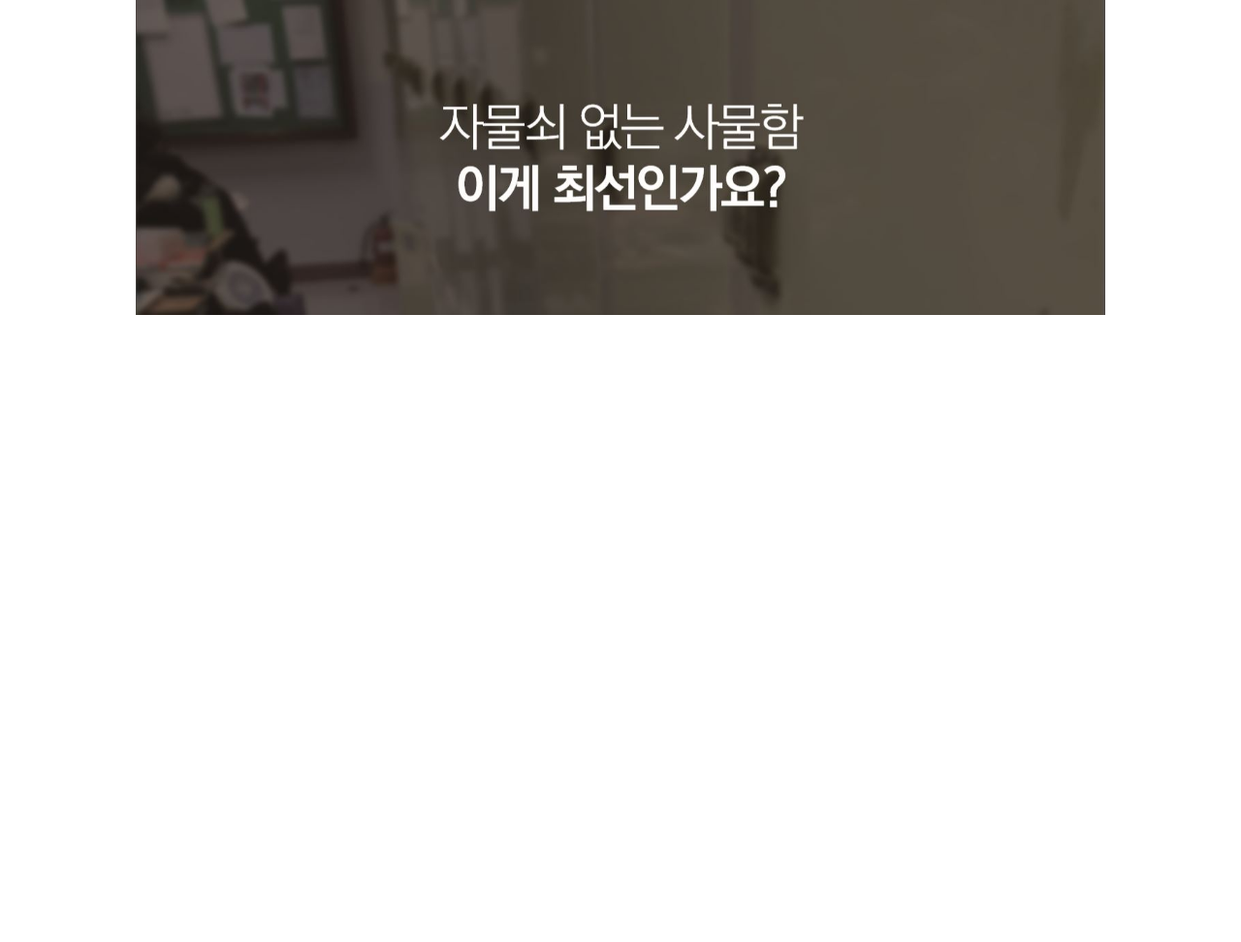
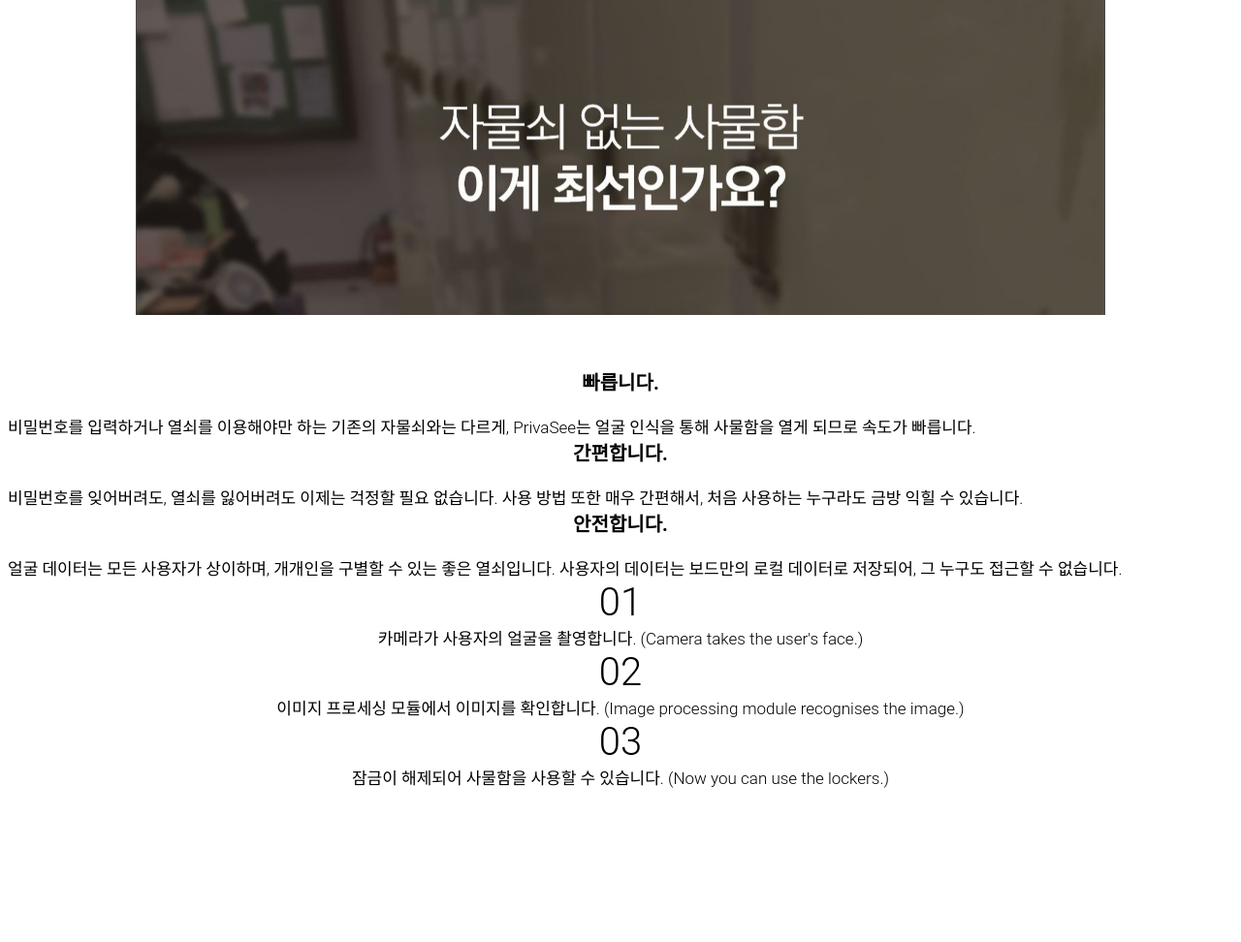
Before and after one commit to Aperturedimigo/flask-app, a Flask app: page / in a window 1280 px wide. Shown: the part 4003-4975 px from the top of the page at 97% size. Before the commit the page ends 4328 px from the top, so only its background shows below. Run offline with Flask 2, Linux system fonts and the light colour scheme; some libraries are stand-ins or nearby versions.

Commit message:
Update main.html

```diff
--- a/templates/main.html
+++ b/templates/main.html
@@ -201,8 +201,41 @@
 			<center>
 				<img src="../static/Photo/PrivaSee.jpg" width="300"><br/><br/><br/>
 				<img src="../static/Photo/PrivaSee1.jpg" width="1000">
-				<div style="height:500px"></div>
+				<div class="smallgap"></div>
+			</center>
+			<div class="privaseeblock">
+				<div class="leftgrid">
+					<div class="big"><b><center>빠릅니다.</center></b></div><br/>
+					<div class="middle">
+						비밀번호를 입력하거나 열쇠를 이용해야만 하는 기존의 자물쇠와는 다르게, PrivaSee는 얼굴 인식을 통해 사물함을 열게 되므로 속도가 빠릅니다.
+					</div>
+				</div>
+				<div class="middlegrid">
+					<div class="big"><b><center>간편합니다.</center></b></div><br/>
+					<div class="middle">
+						비밀번호를 잊어버려도, 열쇠를 잃어버려도 이제는 걱정할 필요 없습니다. 사용 방법 또한 매우 간편해서, 처음 사용하는 누구라도 금방 익힐 수 있습니다.
+					</div>
+				</div>
+				<div class="rightgrid">
+					<div class="big"><b><center>안전합니다.</center></b></div><br/>
+					<div class="middle">
+						얼굴 데이터는 모든 사용자가 상이하며, 개개인을 구별할 수 있는 좋은 열쇠입니다. 사용자의 데이터는 보드만의 로컬 데이터로 저장되어, 그 누구도 접근할 수 없습니다.
+					</div>
+				</div>
+			</div>
+			<center>
+				<div class="processblock">
+					<div class="title left">01</div>
+					<div class="middle list left">카메라가 사용자의 얼굴을 촬영합니다. (Camera takes the user's face.)</div>
+					<div class="middlegap"></div>
+					<div class="title left">02</div>
+					<div class="middle list left">이미지 프로세싱 모듈에서 이미지를 확인합니다. (Image processing module recognises the image.)</div>
+					<div class="middlegap"></div>
+					<div class="title left">03</div>
+					<div class="middle list left">잠금이 해제되어 사물함을 사용할 수 있습니다. (Now you can use the lockers.)</div>
+				</div>
 			</center>
     </div>
+		<div class="gap"></div>
 	</body>
 </html>
```
